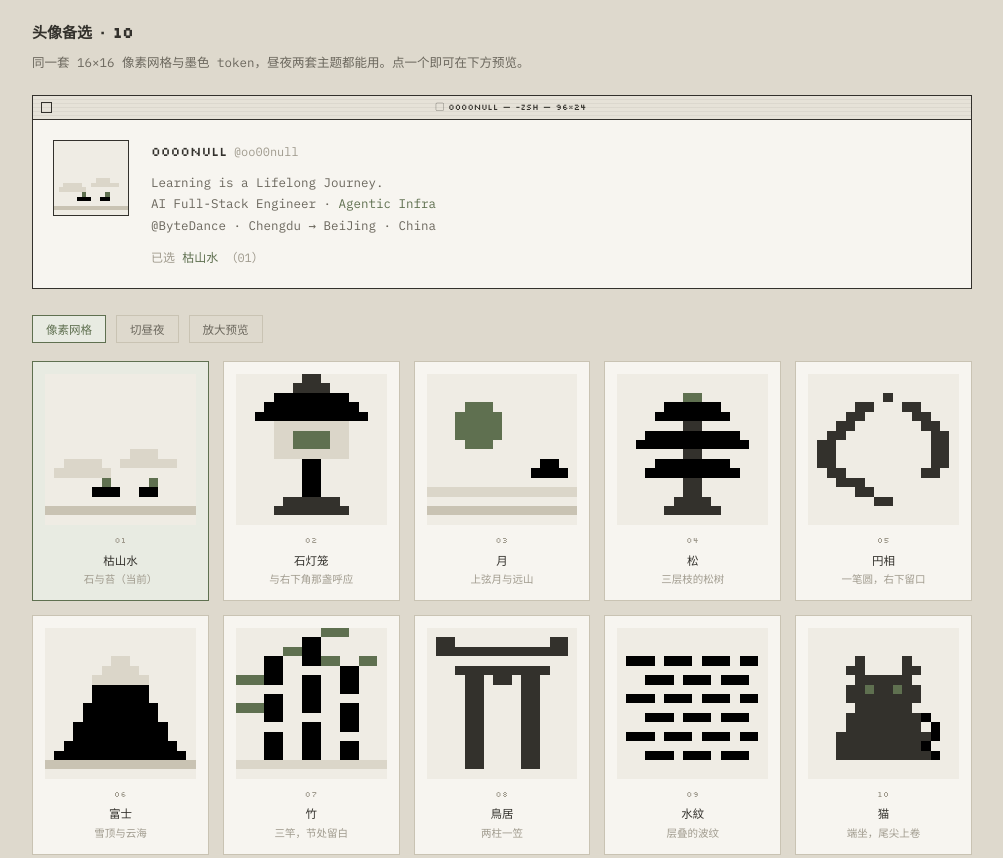
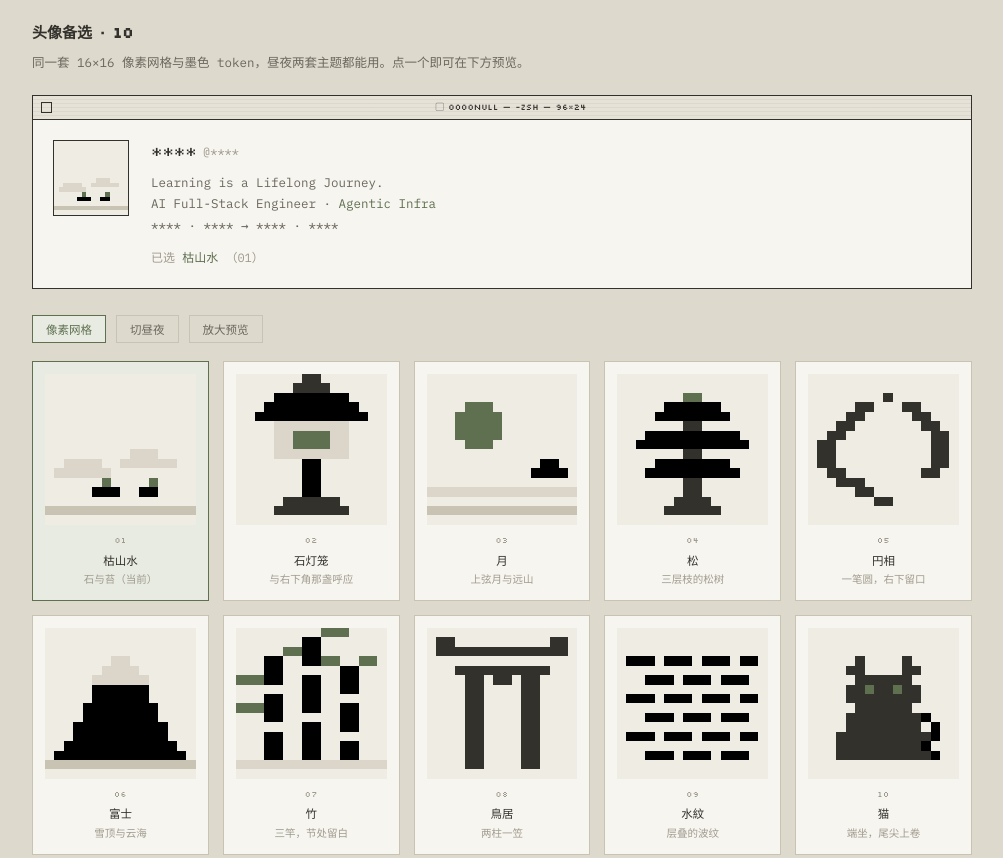
Before and after one commit to oo00null/oo00null.github.io, a plain HTML site: page avatar-options.html in a window 1280 px wide. Shown: the top 858 px of the page, without its empty margins (138-1141 px from the left). Drawn offline with Linux system fonts and the light colour scheme.

Commit message:
Mask personal info in avatar-options.html

```diff
--- a/avatar-options.html
+++ b/avatar-options.html
@@ -132,10 +132,10 @@ h1{font-family:'Silkscreen',monospace;font-size:15px;margin-bottom:6px}
     <div class="pv-body">
       <div class="pv-face" id="pvFace"></div>
       <div class="pv-meta">
-        <div class="pv-name">oo00null <span class="at">@oo00null</span></div>
+        <div class="pv-name">**** <span class="at">@****</span></div>
         <div class="pv-line">Learning is a Lifelong Journey.</div>
         <div class="pv-line">AI Full-Stack Engineer · <span class="hl">Agentic Infra</span></div>
-        <div class="pv-line">@ByteDance · Chengdu → BeiJing · China</div>
+        <div class="pv-line">**** · **** → **** · ****</div>
         <div class="pv-pick">已选 <b id="pvName">—</b> <span id="pvNum"></span></div>
       </div>
     </div>
```
